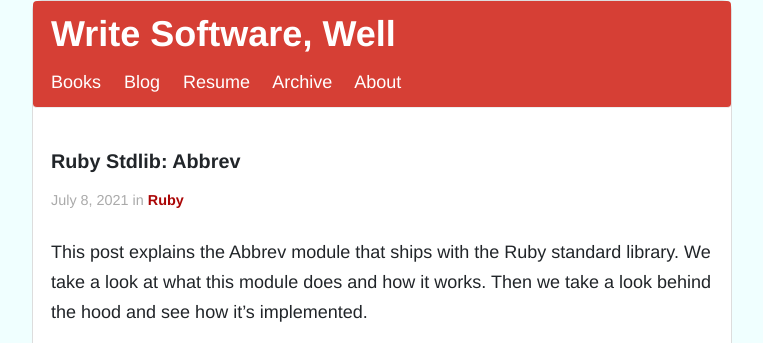
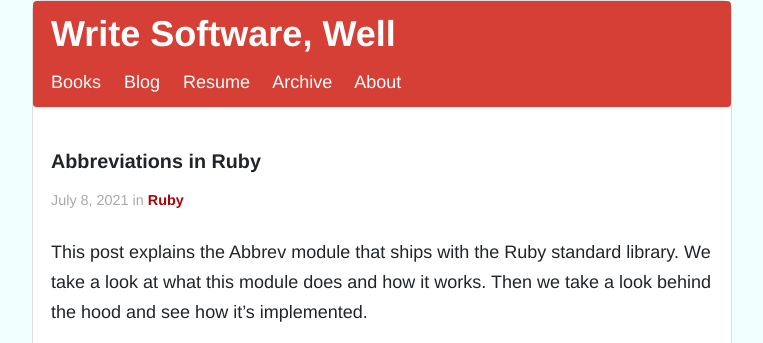
Before and after one commit to akshayKhot/akshayKhot.github.io, a Jekyll site: the page built from _posts/2021-7-8-ruby-abbrev.md, in a window 1280 px wide and 900 px high. Shown: the top 343 px of the window, without its empty margins (258-1021 px from the left). Built offline with Jekyll 4.4.1, drawn with Linux system fonts in a browser that asks for light colours.

Commit message:
fix title

```diff
--- a/_posts/2021-7-8-ruby-abbrev.md
+++ b/_posts/2021-7-8-ruby-abbrev.md
@@ -1,6 +1,6 @@
 ---
 layout: post
-title: "Ruby Stdlib: Abbrev"
+title: Abbreviations in Ruby
 tags: Ruby
 ---
 
```
